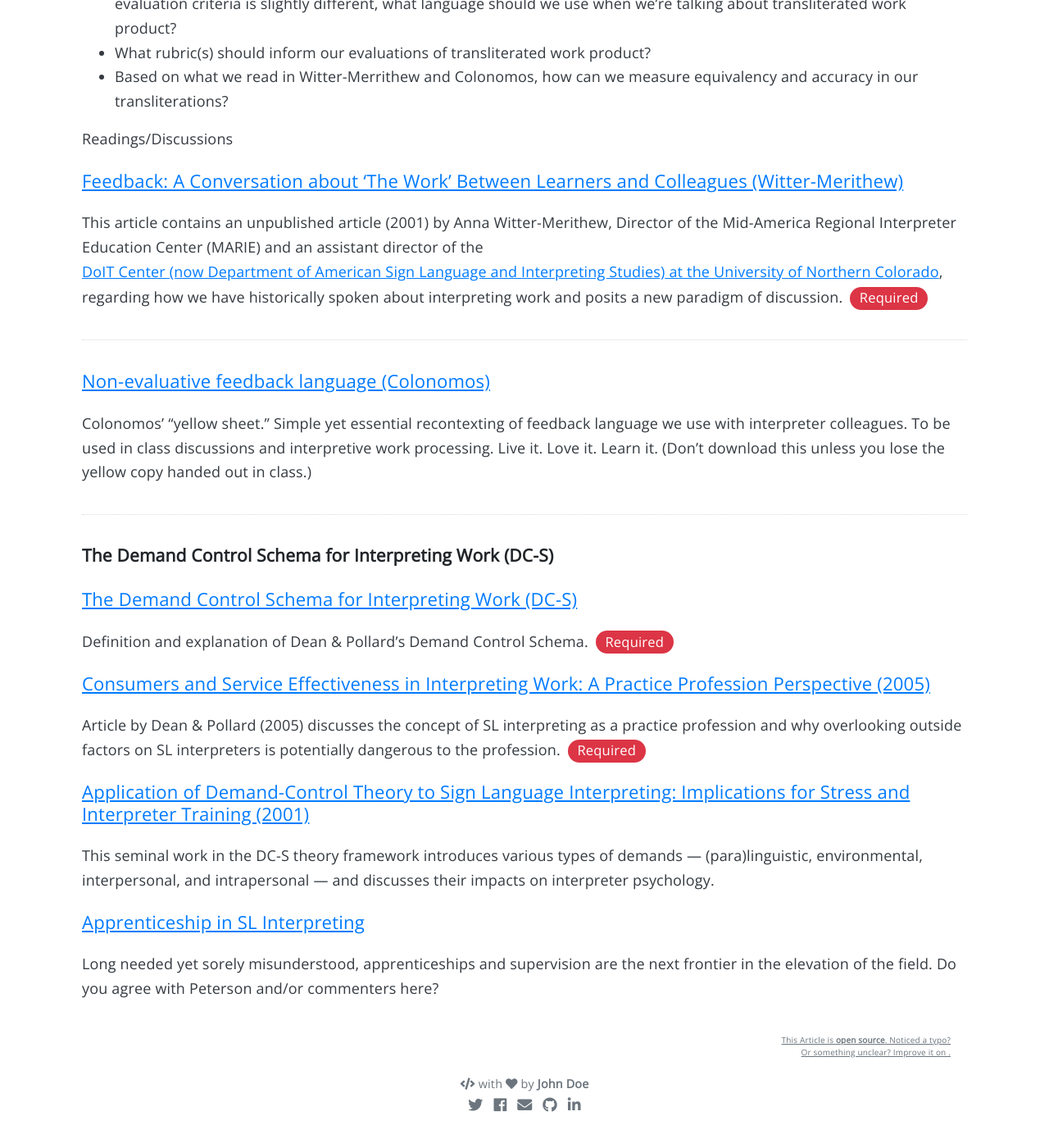
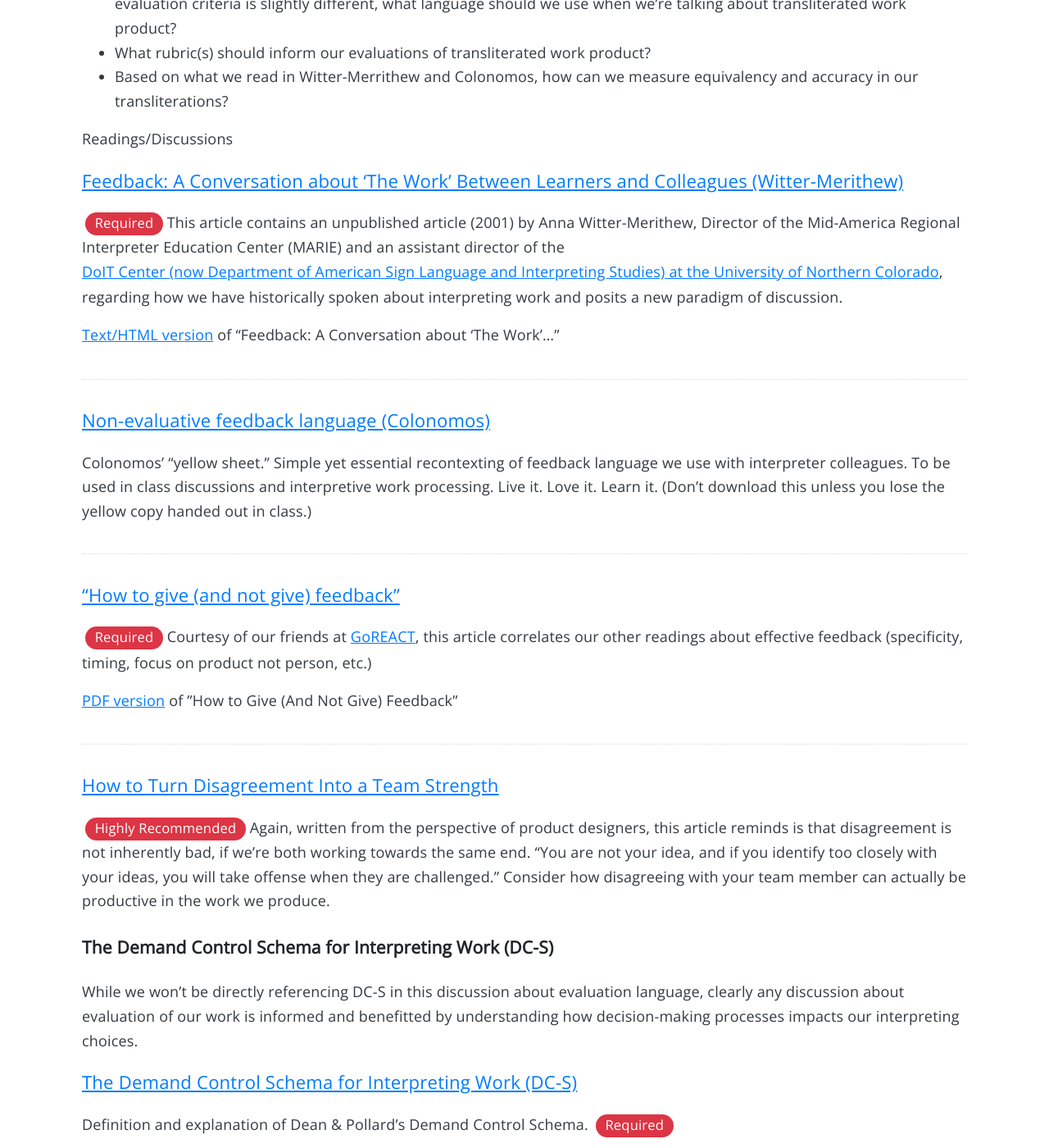
Before and after one commit to intrpr/jekyll-portfol-test, a Jekyll site: the page built from _posts/2019-06-09-contexting-work-and-feedback.md, in a window 1280 px wide and 1400 px high, scrolled down 826 px. Shown: the whole window at 82% size. Built offline with Jekyll 4.4.1, drawn with Linux system fonts in a browser that asks for light colours; nearby versions of some CDN libraries; some web fonts are replaced; our own code applies the rules of GitHub Pages for plain Markdown files; comment, search, counter and statistics services are not loaded; before the commit the page ends 2203 px from its top, so only the background shows below that; some of the changed text lies outside the part shown.

Commit message:
Update 2019-06-09-contexting-work-and-feedback.md

```diff
--- a/_posts/2019-06-09-contexting-work-and-feedback.md
+++ b/_posts/2019-06-09-contexting-work-and-feedback.md
@@ -21,7 +21,9 @@ Here are some bullet points/learning outcomes of which we might want to be aware
 <p class="h5">Readings/Discussions</p>
 
 ### [Feedback: A Conversation about ‘The Work’ Between Learners and Colleagues (Witter-Merithew)](http://)
-This article contains an unpublished article (2001) by Anna Witter-Merithew, Director of the Mid-America Regional Interpreter Education Center (MARIE) and an assistant director of the [DoIT Center (now Department of American Sign Language and Interpreting Studies) at the University of Northern Colorado](http://www.unco.edu/doit), regarding how we have historically spoken about interpreting work and posits a new paradigm of discussion. <span class="badge badge-pill badge-danger">Required</span>
+<span class="badge badge-pill badge-danger">Required</span> This article contains an unpublished article (2001) by Anna Witter-Merithew, Director of the Mid-America Regional Interpreter Education Center (MARIE) and an assistant director of the [DoIT Center (now Department of American Sign Language and Interpreting Studies) at the University of Northern Colorado](http://www.unco.edu/doit), regarding how we have historically spoken about interpreting work and posits a new paradigm of discussion.
+
+[Text/HTML version](http://) of “Feedback: A Conversation about ‘The Work’...”
 
 ***
 
@@ -30,16 +32,27 @@ Colonomos’ “yellow sheet.” Simple yet essential recontexting of feedback l
 
 ***
 
+### [“How to give (and not give) feedback”](http://)
+<span class="badge badge-pill badge-danger">Required</span> Courtesy of our friends at [GoREACT](http://www.goreact.com/), this article correlates our other readings about effective feedback (specificity, timing, focus on product not person, etc.)
+
+[PDF version](http://) of ”How to Give (And Not Give) Feedback”
+
+***
+
+### [How to Turn Disagreement Into a Team Strength](https://blog.doist.com/how-to-turn-disagreement-into-a-team-strength-7bb25fec25f)
+<span class="badge badge-pill badge-danger">Highly Recommended</span> Again, written from the perspective of product designers, this article reminds is that disagreement is not inherently bad, if we’re both working towards the same end. “You are not your idea, and if you identify too closely with your ideas, you will take offense when they are challenged.” Consider how disagreeing with your team member can actually be productive in the work we produce.
+
 #### The Demand Control Schema for Interpreting Work (DC-S)
+While we won’t be directly referencing DC-S in this discussion about evaluation language, clearly any discussion about evaluation of our work is informed and benefitted by understanding how decision-making processes impacts our interpreting choices.
 
-### [The Demand Control Schema for Interpreting Work (DC-S)](http://)
+### [The Demand Control Schema for Interpreting Work (DC-S)](http://www.urmc.rochester.edu/deaf-wellness-center/demand-control-schema/overview.cfm)
 Definition and explanation of Dean & Pollard’s Demand Control Schema. <span class="badge badge-pill badge-danger">Required</span>
 
 ### [Consumers and Service Effectiveness in Interpreting Work: A Practice Profession Perspective (2005)](http://)
 Article by Dean & Pollard (2005) discusses the concept of SL interpreting as a practice profession and why overlooking outside factors on SL interpreters is potentially dangerous to the profession. <span class="badge badge-pill badge-danger">Required</span>
 
-### [Application of Demand-Control Theory to Sign Language Interpreting: Implications for Stress and Interpreter Training (2001)](http://)
-This seminal work in the DC-S theory framework introduces various types of demands — (para)linguistic, environmental, interpersonal, and intrapersonal — and discusses their impacts on interpreter psychology.
+### [Application of Demand-Control Theory to Sign Language Interpreting: Implications for Stress and Interpreter Training (2001)](http://jdsde.oxfordjournals.org/content/6/1/1.full.pdf)
+<span class="badge badge-pill badge-danger">Recommended</span> This seminal work in the DC-S theory framework introduces various types of demands — (para)linguistic, environmental, interpersonal, and intrapersonal — and discusses their impacts on interpreter psychology.
 
-### [Apprenticeship in SL Interpreting](http://)
+### [Apprenticeship in SL Interpreting](http://www.streetleverage.com/2012/08/new-lamps-for-old-apprenticeship-in-sign-language-interpreting)
 Long needed yet sorely misunderstood, apprenticeships and supervision are the next frontier in the elevation of the field. Do you agree with Peterson and/or commenters here?
```
